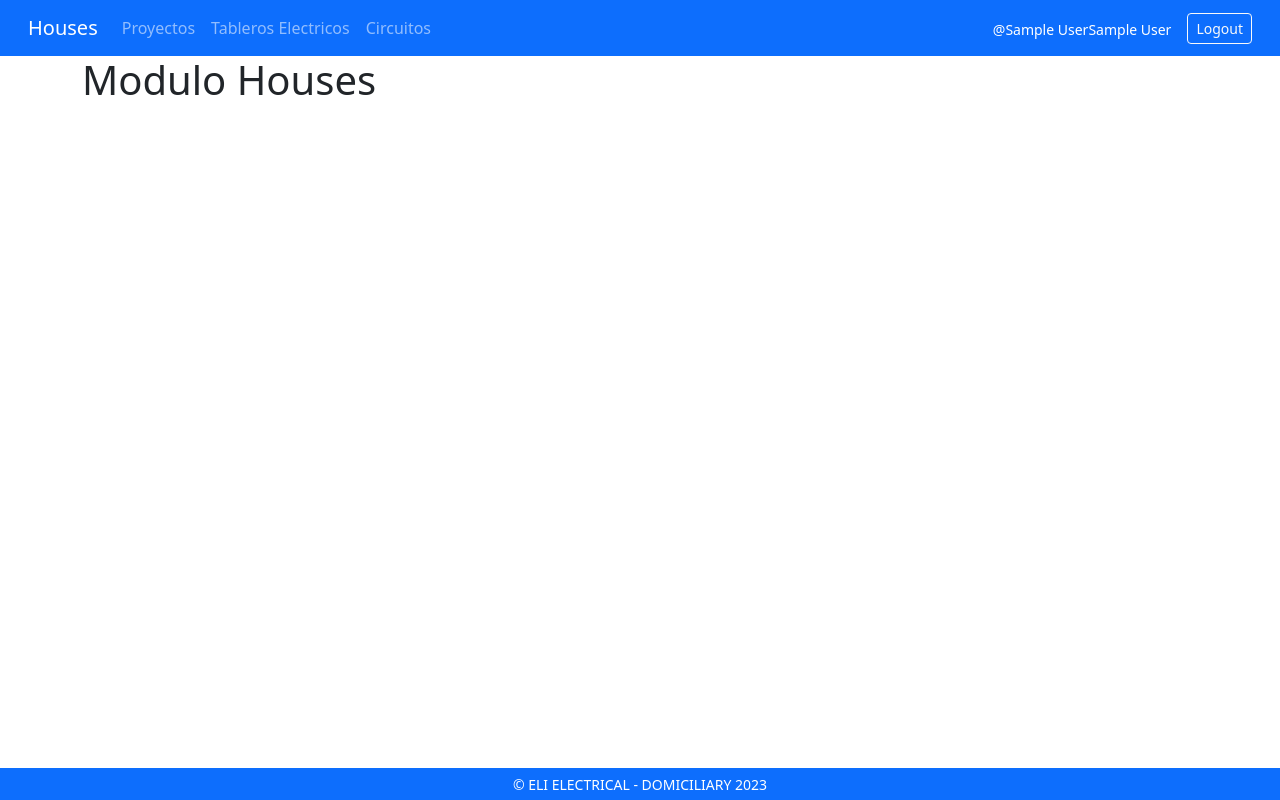
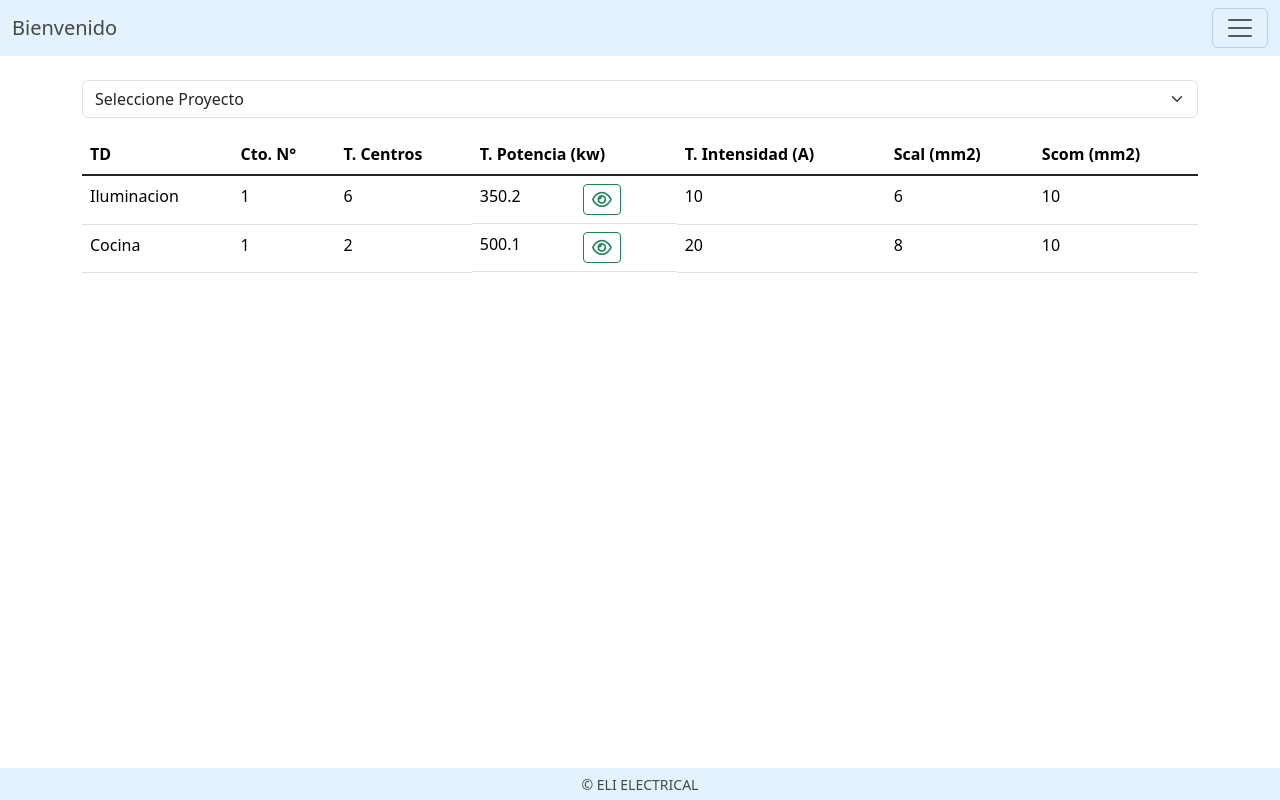
Before and after one commit to enzolira/ELI_Electrical, a Flask app: page /house in a window 1280 px wide. Run offline with Flask 3, Linux system fonts and the light colour scheme; the visitor is signed in with stand-in values (Sample User, id 1); some libraries are stand-ins or nearby versions.

Commit message:
First commit Majo

```diff
--- a/src/static/css/style.css
+++ b/src/static/css/style.css
@@ -0,0 +1,3 @@
+.margin {
+    margin-top: 80px;
+}
--- a/src/templates/dash_base.html
+++ b/src/templates/base.html
@@ -45,16 +45,16 @@
 
 <body>
     <!-- I) Navigation Bar (Header Panel) -->
-    {% include 'dash_navbar.html' %}
+    {% include 'navbar.html' %}
 
     <!-- II) Main Panel -->
     <main>
-        <div class="container">{% block content %} {% endblock %}</div>
+        <div class="container margin">{% block content %} {% endblock %}</div>
     </main>
 
     <!-- III) Footer panel -->
-    <footer class="page-footer text-center text-white p-1 fixed-bottom bg-primary">
+    <footer class="page-footer text-center p-1 fixed-bottom" style="background-color: #e3f2fd; color: rgba(65, 68, 65, 0.981);">
         <small>© ELI ELECTRICAL</small>
     </footer>
-  </body>
+</body>
 </html>
--- a/src/templates/dashboard.html
+++ b/src/templates/dashboard.html
@@ -1,4 +1,4 @@
-{% extends "dash_base.html" %}
+{% extends "base.html" %}
 
 {% block title %} Dashboard {% endblock%}
 
--- a/src/templates/house.html
+++ b/src/templates/house.html
@@ -1,7 +1,52 @@
-{% extends "house_base.html" %}
+{% extends "base.html" %}
 
-{% block title %} Create Clients {% endblock%}
+{% block title %} Proyectos {% endblock%}
 
 {% block content %}
-    <h1>Modulo Houses</h1>
+<select class="form-select mb-3">
+    <option selected>Seleccione Proyecto</option>
+    <option value="1">Proyecto 1</option>
+    <option value="2">Proyecto 2</option>
+    <option value="3">Proyecto 3</option>
+</select>
+
+<table class="table table-hover">
+    <thead>
+        <tr>
+            <th scope="col">TD</th>
+            <th scope="col">Cto. N°</th>
+            <th scope="col">T. Centros</th>
+            <th scope="col">T. Potencia (kw)</th>
+            <th scope="col">T. Intensidad (A)</th>
+            <th scope="col">Scal (mm2)</th>
+            <th scope="col">Scom (mm2)</th>
+        </tr>
+    </thead>
+    <tbody class="table-group-divider">
+        <tr>
+            <td>Iluminacion</td>
+            <td>1</td>
+            <td>6</td>
+            <td class="d-flex">
+                350.2
+                <button class="btn btn-sm btn-outline-success ms-auto me-5"><i class="fa-regular fa-eye fa-lg"></i></button>
+            </td>
+            <td>10</td>
+            <td>6</td>
+            <td>10</td>
+        </tr>
+        <tr>
+            <td>Cocina</td>
+            <td>1</td>
+            <td>2</td>
+            <td class="d-flex">
+                500.1
+                <button class="btn btn-sm btn-outline-success ms-auto me-5"><i class="fa-regular fa-eye fa-lg"></i></button>
+            </td>
+            <td>20</td>
+            <td>8</td>
+            <td>10</td>
+        </tr>
+    </tbody>
+</table>
 {% endblock %}
--- a/src/templates/house_base.html
+++ /dev/null
@@ -1,60 +0,0 @@
-<!DOCTYPE html>
-<html lang="en">
-<head>
-    <meta charset="UTF-8" />
-    <meta name="viewport" content="width=device-width, initial-scale=1.0" />
-
-    {% block head %}
-    <!-- Load Personal Styles -->
-    <link
-        rel="stylesheet"
-        href="{{ url_for('static',filename='css/style.css') }}"
-    />
-
-    <script
-        defer
-        src="{{ url_for('static', filename='js/script.js') }}"
-    ></script>
-
-    <!-- Bootstrap CSS CDN (remote) -->
-    <link
-        rel="stylesheet"
-        href="https://cdn.jsdelivr.net/npm/bootstrap@5.3.0-alpha1/dist/css/bootstrap.min.css"
-        integrity="sha384-GLhlTQ8iRABdZLl6O3oVMWSktQOp6b7In1Zl3/Jr59b6EGGoI1aFkw7cmDA6j6gD"
-        crossorigin="anonymous"
-    />
-
-    <!-- Font Awesome CDN(remote) -->
-    <script
-        defer
-        src="https://kit.fontawesome.com/fbea740e92.js"
-        crossorigin="anonymous"
-    ></script>
-
-    <!-- Bootstrap JS CDN (remote) -->
-    <script
-        defer
-        src="https://cdn.jsdelivr.net/npm/bootstrap@5.3.0-alpha1/dist/js/bootstrap.bundle.min.js"
-        integrity="sha384-w76AqPfDkMBDXo30jS1Sgez6pr3x5MlQ1ZAGC+nuZB+EYdgRZgiwxhTBTkF7CXvN"
-        crossorigin="anonymous"
-    ></script>
-    {% endblock %}
-
-    <title>{% block title %}{% endblock %}</title>
-</head>
-
-<body>
-    <!-- I) Navigation Bar (Header Panel) -->
-    {% include 'house_navbar.html' %}
-
-    <!-- II) Main Panel -->
-    <main>
-        <div class="container">{% block content %} {% endblock %}</div>
-    </main>
-
-    <!-- III) Footer panel -->
-    <footer class="page-footer text-center text-white p-1 fixed-bottom bg-primary">
-        <small>© ELI ELECTRICAL - DOMICILIARY 2023</small>
-    </footer>
-</body>
-</html>
--- a/src/templates/house_navbar.html
+++ /dev/null
@@ -1,23 +0,0 @@
-<nav class="navbar navbar-expand-lg pe-3 ps-3 bg-primary" data-bs-theme="dark">
-    <div class="container-fluid">
-        <div class="d-flex align-items-center">
-            <div class="flex-grow-1 text-white fs-5">
-                <a href="/house" style="text-decoration: none; color: white;">Houses</a>
-            </div>
-        </div>
-        <button class="navbar-toggler" type="button" data-bs-toggle="collapse" data-bs-target="#navbarNavAltMarkup" aria-controls="navbarNavAltMarkup" aria-expanded="false" aria-label="Toggle navigation">
-            <span class="navbar-toggler-icon"></span>
-        </button>
-        <div class="collapse navbar-collapse ms-3 " id="navbarNavAltMarkup">
-            <div class="navbar-nav">
-                <a class="nav-link" href="#">Proyectos</a>
-                <a class="nav-link" href="#">Tableros Electricos</a>
-                <a class="nav-link" href="#">Circuitos</a>
-            </div>
-            <div class="ms-auto">
-                <span class="text-white align-middle me-3"><small>@{{user.first_name}}{{user.last_name}}</small></span>
-            </div>
-            <a href="/logout"  class="btn btn-outline-light btn-sm">Logout</a>
-        </div>
-    </div>
-</nav>
--- /dev/null
+++ b/src/templates/navbar.html
@@ -0,0 +1,56 @@
+<nav class="navbar fixed-top" style="background-color: #e3f2fd;">
+    <div class="container-fluid">
+        <a class="navbar-brand" style=" color: rgba(65, 68, 65, 0.981);" href="#">Bienvenido</a>
+        <button class="navbar-toggler" type="button" data-bs-toggle="offcanvas" data-bs-target="#offcanvasNavbar" aria-controls="offcanvasNavbar" aria-label="Toggle navigation">
+            <span class="navbar-toggler-icon"></span>
+        </button>
+        <div class="offcanvas offcanvas-end" tabindex="-1" id="offcanvasNavbar" aria-labelledby="offcanvasNavbarLabel">
+            <div class="offcanvas-header">
+                <h5 class="offcanvas-title" id="offcanvasNavbarLabel">ELI ELECTRICAL</h5>
+                <button type="button" class="btn-close" data-bs-dismiss="offcanvas" aria-label="Close"></button>
+            </div>
+            <div class="offcanvas-body">
+                <ul class="navbar-nav justify-content-end flex-grow-1 pe-3">
+                    <li class="nav-item">
+                        <a class="nav-link active" aria-current="page" href="dashboard">Inicio</a>
+                    </li>
+                    <li class="nav-item">
+                        <a class="nav-link" href="#">Link</a>
+                    </li>
+                    <li class="nav-item dropdown">
+                        <a class="nav-link dropdown-toggle" href="#" role="button" data-bs-toggle="dropdown" aria-expanded="false">
+                            Domiciliario
+                        </a>
+                        <ul class="dropdown-menu">
+                            <li><a class="dropdown-item" href="#">Proyectos</a></li>
+                            <li>
+                                <hr class="dropdown-divider">
+                            </li>
+                            <li><a class="dropdown-item" href="#">Nuevo Proyecto</a></li>
+                            <li><a class="dropdown-item" href="#">Agregar TDF</a></li>
+                            <li><a class="dropdown-item" href="#">Agregar Circuitos</a></li>
+                        </ul>
+                    </li>
+                    <li class="nav-item dropdown">
+                        <a class="nav-link dropdown-toggle" href="#" role="button" data-bs-toggle="dropdown" aria-expanded="false">
+                            Industrial
+                        </a>
+                        <ul class="dropdown-menu">
+                            <li><a class="dropdown-item" href="#">Proyectos</a></li>
+                            <li>
+                                <hr class="dropdown-divider">
+                            </li>
+                            <li><a class="dropdown-item" href="#">Nuevo Proyecto</a></li>
+                            <li><a class="dropdown-item" href="#">Agregar TDF</a></li>
+                            <li><a class="dropdown-item" href="#">Agregar Circuitos</a></li>
+                        </ul>
+                    </li>
+                </ul>
+                <form class="d-flex mt-3" role="search">
+                    <input class="form-control me-2" type="search" placeholder="Search" aria-label="Search">
+                    <button class="btn btn-outline-success" type="submit">Search</button>
+                </form>
+            </div>
+        </div>
+    </div>
+</nav>
--- a/src/templates/register.html
+++ b/src/templates/register.html
@@ -5,7 +5,6 @@
     <meta http-equiv="X-UA-Compatible" content="IE=edge">
     <meta name="viewport" content="width=device-width, initial-scale=1.0">
     <link href="https://cdn.jsdelivr.net/npm/bootstrap@5.3.0-alpha1/dist/css/bootstrap.min.css" rel="stylesheet" integrity="sha384-GLhlTQ8iRABdZLl6O3oVMWSktQOp6b7In1Zl3/Jr59b6EGGoI1aFkw7cmDA6j6gD" crossorigin="anonymous">
-    <!-- <link rel="stylesheet" href="{{ url_for('static',filename='css/style.css') }}"/> -->
     <title>Register</title>
 
 </head>
@@ -38,7 +37,7 @@
                         </div>
                     </div>
                     <div class="row mb-2">
-                        <label for="company" class="col-sm-4 col-form-label"><strong>Empresa:</strong></label>
+                        <label for="company" class="col-sm-4 col-form-label"><strong>Institucion:</strong></label>
                         <div class="col-sm-8">
                             <input type="text" class="form-control" name="company">
                         </div>
```
Also changed, not shown: src/templates/dash_navbar.html (deleted, +0 -61 lines), src/templates/house_loads.html (added, +7 -0 lines), src/templates/house_tds.html (added, +7 -0 lines).
